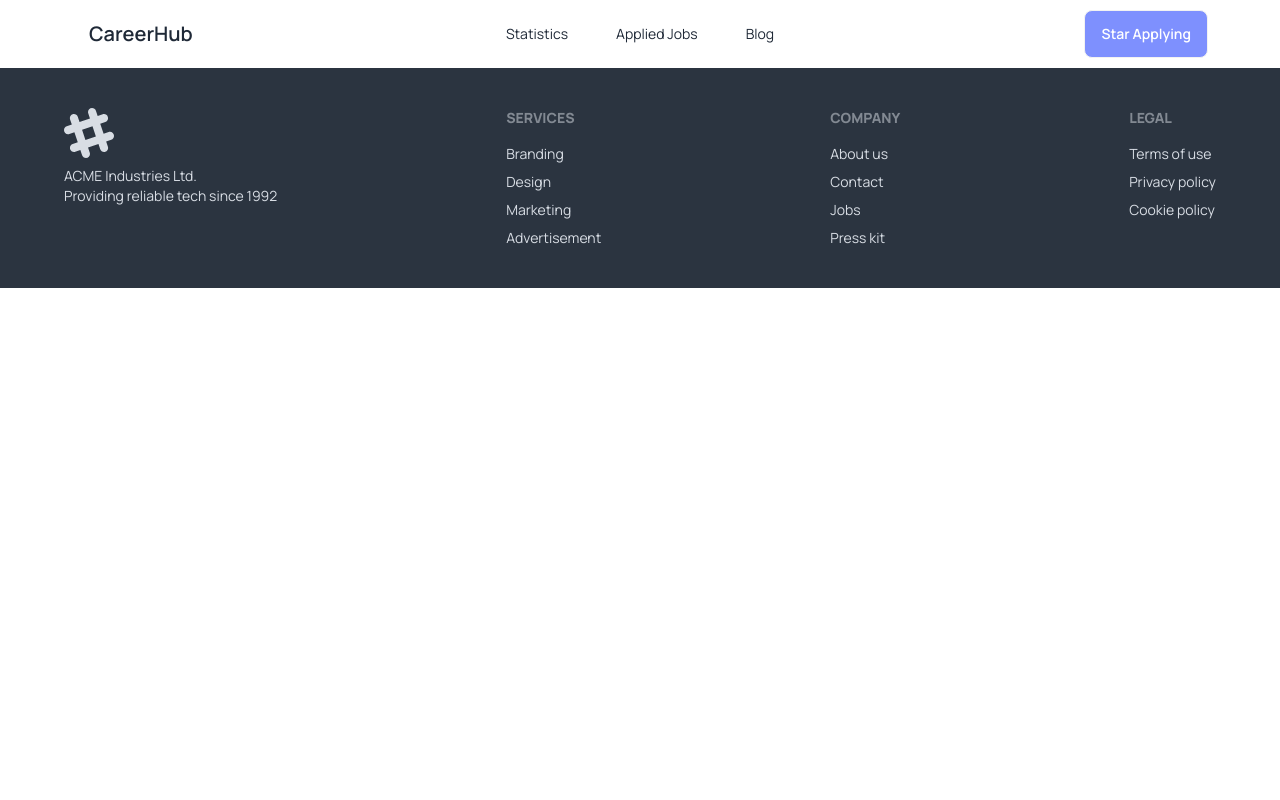
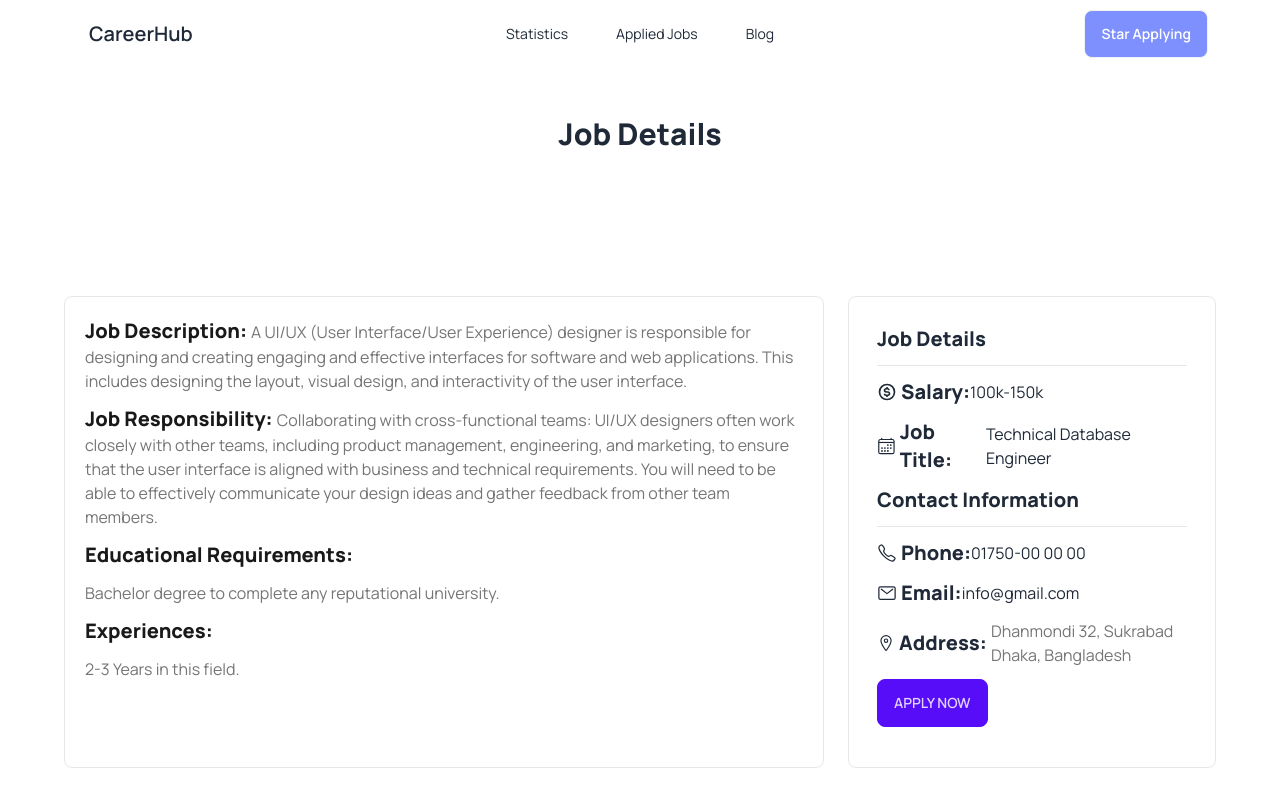
Before and after one commit to Sakhawat71/react-career-hub, a React (Vite) app: page /job/1 in a window 1280 px wide. Shown: the top 800 px of the page. Built offline with nearby package versions, Linux system fonts and the light colour scheme.

Commit message:
apply job and job details

```diff
--- a/package.json
+++ b/package.json
@@ -16,6 +16,7 @@
     "react-dom": "^18.2.0",
     "react-icons": "^4.11.0",
     "react-router-dom": "^6.18.0",
+    "react-toastify": "^9.1.3",
     "sort-by": "^1.2.0"
   },
   "devDependencies": {
--- a/src/components/Job/Job.jsx
+++ b/src/components/Job/Job.jsx
@@ -28,7 +28,7 @@ const Job = ({ job }) => {
                 </div>
 
                 <div className="card-actions">
-                    <Link to={`/job/:${id}`}>
+                    <Link to={`/job/${id}`}>
                         <button className="btn btn-primary normal-case bg-[#7E90FE] text-white hover:bg-[#9873FF] border-none font-extrabold  text-base">View Details</button>
                     </Link>
                 </div>
--- a/src/components/JobDetails/JobDetails.jsx
+++ b/src/components/JobDetails/JobDetails.jsx
@@ -1,8 +1,71 @@
+import { BiDollarCircle } from "react-icons/bi";
+import { IoCalendarOutline,IoCallOutline,IoMailOutline,IoLocationOutline } from "react-icons/io5";
+
+import { useLoaderData, useParams } from "react-router-dom";
+import { ToastContainer, toast } from "react-toastify";
+import 'react-toastify/dist/ReactToastify.css';
 
 const JobDetails = () => {
+
+    const jobs = useLoaderData();
+    const { id } = useParams();
+    const job = jobs.find(job => job.id === +id)
+    console.log(job)
+    const { job_description, job_responsibility, educational_requirements, experiences, contact_information, salary, job_title } = job;
+    const {address,email,phone} = contact_information;
+
+    const hadelApplyJob = () => {
+        toast("Job Apply Done");
+    }
+
     return (
         <div>
+            <h1 className="text-center font-extrabold text-3xl mt-12 mb-36">Job Details</h1>
+            <div className="grid gap-6 md:grid-cols-12 mb-32">
 
+                <div className="p-5 rounded-lg border md:col-span-8 space-y-3 text-[#757575]">
+                    <p><span className="font-bold text-xl text-[#1A1919]">Job Description: </span> {job_description}</p>
+                    <p><span className="font-bold text-xl text-[#1A1919]">Job Responsibility: </span>{job_responsibility}</p>
+                    <h3 className="font-bold text-xl text-[#1A1919]">Educational Requirements:</h3>
+                    <p>{educational_requirements}</p>
+                    <h3 className="font-bold text-xl text-[#1A1919]">Experiences:</h3>
+                    <p>{experiences}</p>
+                </div>
+
+                <div className="border p-7 rounded-lg md:col-span-4 space-y-3">
+                    <h2 className="font-extrabold text-xl ">Job Details</h2>
+                    <hr />
+                    <p className="flex items-center space-x-1">
+                        <BiDollarCircle className="text-xl"></BiDollarCircle>
+                        <span className="font-bold text-xl">Salary: </span>
+                        {salary}
+                    </p>
+                    <p className="flex items-center space-x-1">
+                        <IoCalendarOutline className="text-xl"></IoCalendarOutline>
+                        <span className="font-bold text-xl">Job Title: </span>
+                        {job_title}
+                    </p>
+                    <h2 className="font-extrabold text-xl ">Contact Information</h2>
+                    <hr className="my-5" />
+                    <p className="flex items-center space-x-1">
+                        <IoCallOutline className="text-xl"></IoCallOutline>
+                        <span className="font-bold text-xl">Phone: </span>
+                        {phone}
+                    </p>
+                    <p className="flex items-center space-x-1">
+                        <IoMailOutline className="text-xl"></IoMailOutline>
+                        <span className="font-bold text-xl">Email: </span>
+                        {email}
+                    </p>
+                    <p className="flex items-center space-x-1">
+                        <IoLocationOutline className="text-3xl"></IoLocationOutline>
+                        <span className="font-bold text-xl">Address: </span>
+                        <span className="text-[#757575]">{address}</span>
+                    </p>
+                    <button onClick={hadelApplyJob} className="btn btn-primary">Apply Now</button>
+                    <ToastContainer />
+                </div>
+            </div>
         </div>
     );
 };
--- a/src/main.jsx
+++ b/src/main.jsx
@@ -38,7 +38,8 @@ const router = createBrowserRouter([
             },
             {
                 path: '/job/:id',
-                element: <JobDetails></JobDetails>
+                element: <JobDetails></JobDetails>,
+                loader: ()=> fetch('../public/jobs.json')
             }
         ]
 
--- a/tailwind.config.js
+++ b/tailwind.config.js
@@ -5,7 +5,11 @@ export default {
     "./src/**/*.{js,ts,jsx,tsx}",
   ],
   theme: {
-    extend: {},
+    extend: {
+      // colors:{
+      //   ''
+      // }
+    },
   },
   plugins: [require("daisyui")],
 }
```
Also changed, not shown: 1 other file (tests, documents, lock files or other folders).
